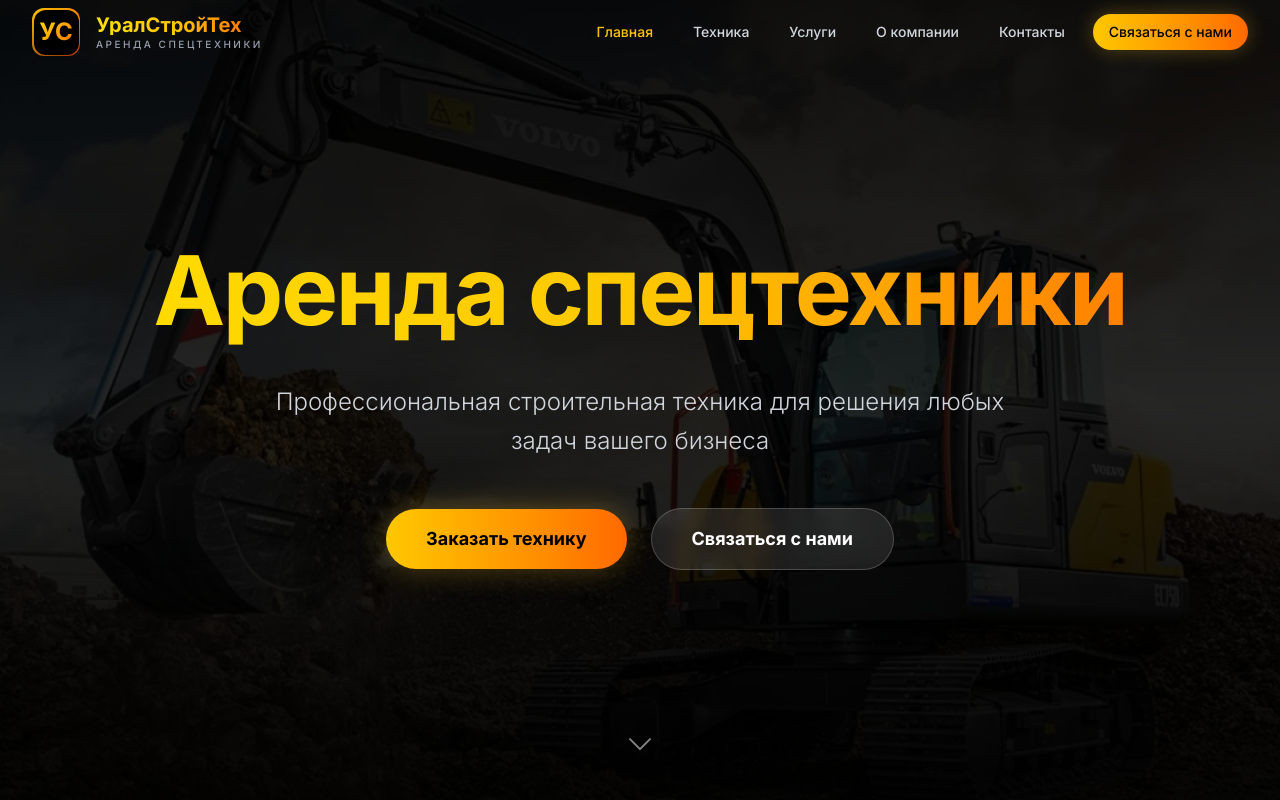
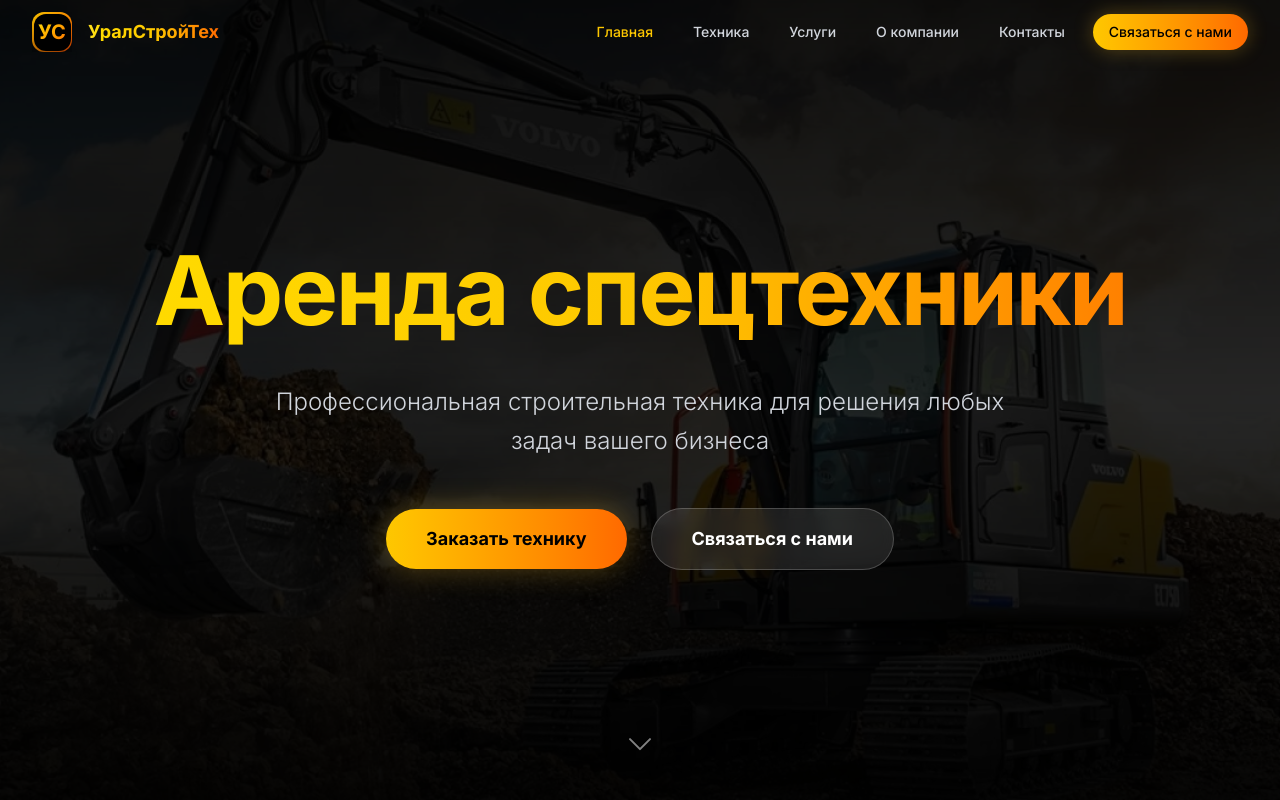
Before and after one commit to burkovmu/specteh, a Next.js app: page / in a window 1280 px wide. Shown: the top 800 px of the page. Built offline with nearby package versions, Linux system fonts and the light colour scheme.

Commit message:
Изменение: упрощен логотип, убрана нижняя строка

```diff
--- a/src/components/Navbar.tsx
+++ b/src/components/Navbar.tsx
@@ -58,25 +58,20 @@ export default function Navbar() {
                 href="/"
                 className="group flex items-center space-x-4"
               >
-                <div className="relative w-12 h-12">
+                <div className="relative w-10 h-10">
                   <div className="absolute inset-0 bg-gradient-to-br from-yellow-400 to-orange-600 rounded-xl transform group-hover:scale-105 transition-all duration-500">
                     <div className="absolute inset-0 bg-[radial-gradient(circle_at_50%_120%,rgba(0,0,0,0.4),transparent)]"></div>
                   </div>
                   <div className="absolute inset-[1.5px] bg-black rounded-xl flex items-center justify-center overflow-hidden">
-                    <span className="text-transparent bg-clip-text bg-gradient-to-br from-yellow-300 to-orange-500 font-bold text-2xl">
+                    <span className="text-transparent bg-clip-text bg-gradient-to-br from-yellow-300 to-orange-500 font-bold text-xl">
                       УС
                     </span>
                   </div>
                 </div>
-                <div className="flex flex-col justify-center w-[160px]">
-                  <h1 className="text-xl font-bold leading-none mb-1 text-transparent bg-clip-text bg-gradient-to-r from-yellow-300 via-yellow-400 to-orange-500 whitespace-nowrap w-full">
+                <div className="flex flex-col justify-center">
+                  <h1 className="text-lg font-bold leading-none text-transparent bg-clip-text bg-gradient-to-r from-yellow-300 via-yellow-400 to-orange-500 whitespace-nowrap">
                     УралСтройТех
                   </h1>
-                  <div className="w-full">
-                    <p className="text-[10px] uppercase tracking-[0.25em] text-gray-400 font-medium leading-none whitespace-nowrap w-full">
-                      Аренда спецтехники
-                    </p>
-                  </div>
                 </div>
               </Link>
             </div>
```
